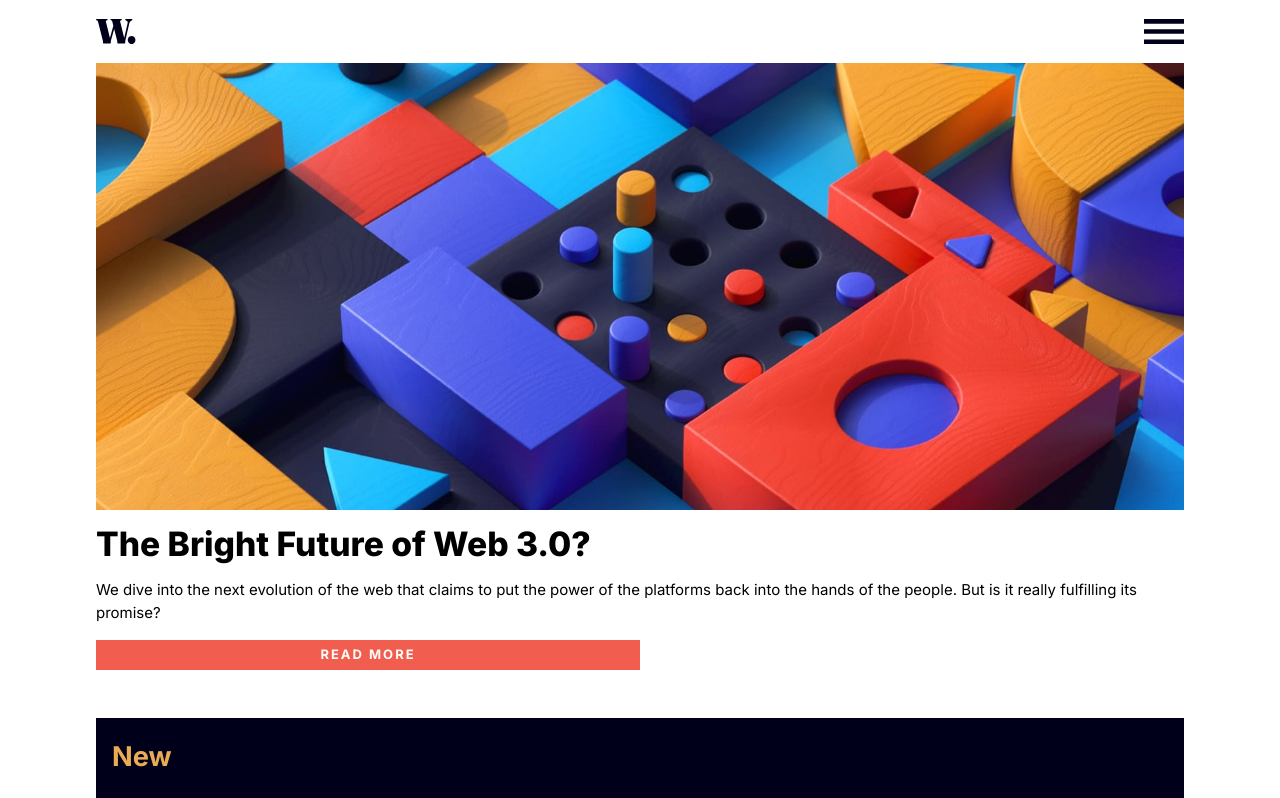
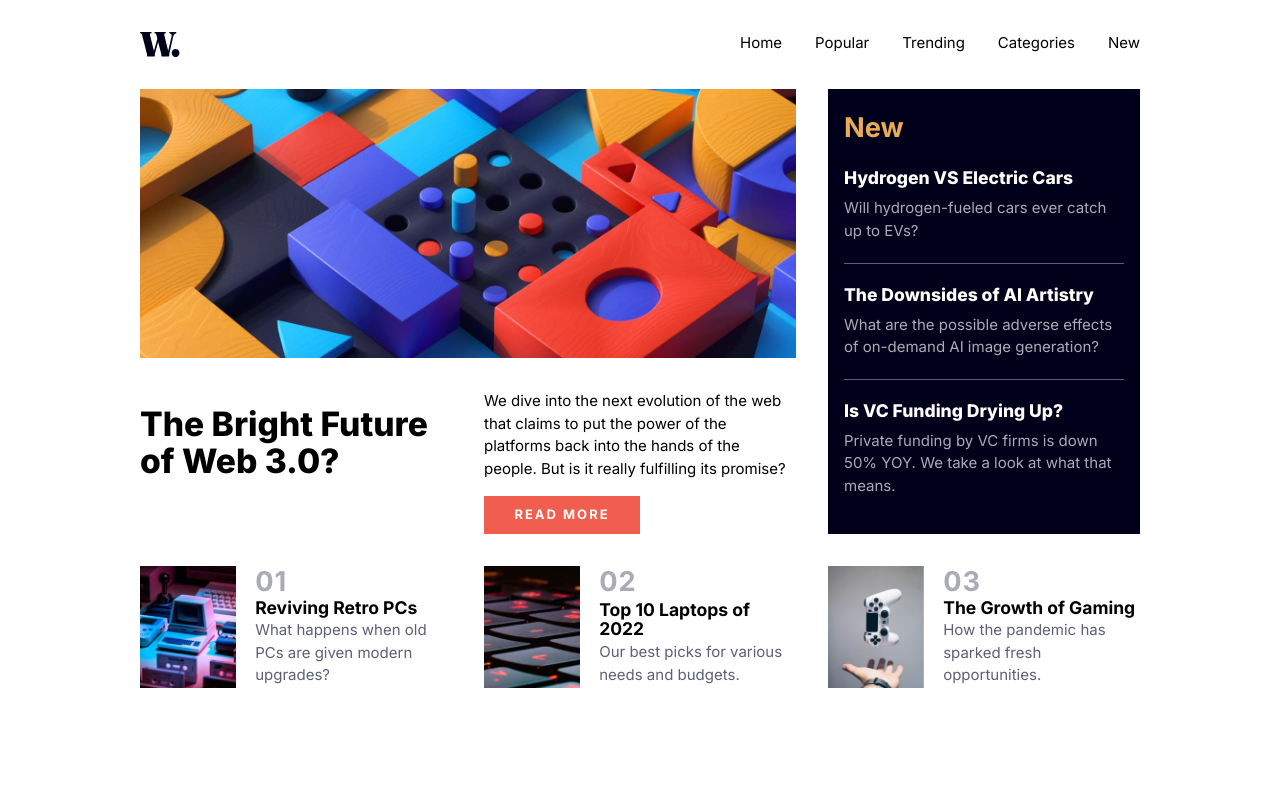
Before and after one commit to yamami-mohammed-monsif/fm--news-homepage, a plain HTML site: page index.html in a window 1280 px wide. Shown: the top 798 px of the page. Drawn offline with Linux system fonts and the light colour scheme.

Commit message:
added media queries and make sure it is responsive

```diff
--- a/index.html
+++ b/index.html
@@ -18,13 +18,13 @@
     <div class="container">
       <nav>
         <img src="assets/images/logo.svg" alt="">
-        <img src="assets/images/icon-menu.svg" alt="">
-        <div class="nav-links" style="display: none;">
-          Home
-          New
-          Popular
-          Trending
-          Categories
+        <img src="assets/images/icon-menu.svg" alt="" class="hamburger-button">
+        <div class="nav-links">
+          <a href="#">Home</a>
+          <a href="">Popular</a>
+          <a href="#trending">Trending</a>
+          <a href="">Categories</a>
+          <a href="#new">New</a>
         </div>
       </nav>
     </div>
@@ -32,24 +32,23 @@
 
   <main>
     <div class="container">
-      <div class="grid-item">
+      <div class="grid">
+        <div class="grid-item1">
           <picture>
-          <source srcset="assets/images/image-web-3-desktop.jpg" media="(min-width: 687px)">
+            <source srcset="assets/images/image-web-3-desktop.jpg" media="(min-width: 1000px)">
             <img src="assets/images/image-web-3-mobile.jpg" alt="">
           </picture>
         </div>
-
-      <div class="grid-item">
+        <div class="grid-item2">
           <h1>The Bright Future of Web 3.0?</h1>
         </div>
-
-      <div class="grid-item">
+        <div class="grid-item3">
           <p>We dive into the next evolution of the web that claims to put the power of the platforms back into the hands of the people.
             But is it really fulfilling its promise?</p>
           <a href="#">Read more</a>
         </div>
-
-      <div class="grid-item new">
+        <!-- new -->
+        <div class="grid-item4 new" id="new">
           <h2>New</h2>
           <h3>Hydrogen VS Electric Cars</h3>
           <p>Will hydrogen-fueled cars ever catch up to EVs?</p>
@@ -60,8 +59,8 @@
           <h3>Is VC Funding Drying Up?</h3>
           <p>Private funding by VC firms is down 50% YOY. We take a look at what that means.</p>
         </div>
-
-      <div class="grid-item latest">
+        <!-- trending -->
+        <div class="grid-item5 trending" id="trending">
           <img src="assets/images/image-retro-pcs.jpg" alt="">
           <div class="flex">
             <h2>01</h2>
@@ -69,8 +68,7 @@
             <p>What happens when old PCs are given modern upgrades?</p>
           </div>
         </div>
-
-      <div class="grid-item latest">
+        <div class="grid-item6 trending">
           <img src="assets/images/image-top-laptops.jpg" alt="">
           <div class="flex">
             <h2>02</h2>
@@ -78,8 +76,7 @@
             <p>Our best picks for various needs and budgets.</p>
           </div>
         </div>
-
-      <div class="grid-item latest">
+        <div class="grid-item7 trending">
           <img src="assets/images/image-gaming-growth.jpg" alt="">
           <div class="flex">
             <h2>03</h2>
@@ -88,6 +85,7 @@
           </div>
         </div>
       </div>
+    </div>
   </main>
 </body>
 </html>
--- a/styles.css
+++ b/styles.css
@@ -48,30 +48,16 @@ picture {
 }
 
 a {
-    font: inherit;
     text-decoration: none;
+    color: inherit;
     display: inline-block;
-    font-size: 13px;
-    font-weight: bold;
-    color: var(--clr-neutral-200);
-    background-color: var(--clr-primary-500);
-    width: 50%;
-    text-align: center;
-    text-transform: uppercase;
-    letter-spacing: 2px;
-    margin-top: 1rem;
-    padding-block: .4em;
-}
-
-a:hover {
-    background-color: var(--clr-neutral-800);
 }
 
 .container {
     width: 85%;
+    max-width: 550px;
     margin-inline: auto;
 }
-
 
 /* *********************************************************************
 header
@@ -87,9 +73,37 @@ nav img {
     width: 2.5rem;
 }
 
+.nav-links {
+    display: none;
+    width: 40%;
+    justify-content: space-between;
+}
+
+.nav-links a:hover {
+    color: var(--clr-primary-500);
+}
+
 /* *********************************************************************
 main
 ********************************************************************** */
+
+main a {
+    font-size: 13px;
+    font-weight: bold;
+    color: var(--clr-neutral-200);
+    background-color: var(--clr-primary-500);
+    width: 50%;
+    text-align: center;
+    text-transform: uppercase;
+    letter-spacing: 2px;
+    margin-top: 1rem;
+    padding-block: .7em;
+}
+
+main a:hover {
+    background-color: var(--clr-neutral-800);
+}
+
 
 /* new section */
 
@@ -103,11 +117,11 @@ main
 .new h2 {
     font-size: 1.7rem;
     color: var(--clr-primary-400);
-    margin-bottom: 1.8rem;
+    margin-bottom: 1.6rem;
 }
 
 .new h3 {
-    margin-bottom: .8rem;
+    margin-bottom: .6rem;
     font-weight: var(--fw-xbold);
 }
 
@@ -124,39 +138,39 @@ hr {
     border: none;
     background-color: var(--clr-neutral-400);
     height: 1px;
-    margin-block: 1.5rem;
+    margin-block: 1.3rem;
 }
 
 
 /* latest insights section */
 
-.latest {
+.trending {
     display: flex;
     margin-bottom: 2rem;
 }
 
-.latest img {
+.trending img {
     width: 6rem;
     margin-right: 1.2rem;
 }
 
-.latest h2 {
+.trending h2 {
     font-size: 1.7rem;
     font-weight: var(--fw-bold);
     color: var(--clr-neutral-300);
     letter-spacing: 1px;
 }
 
-.latest h3 {
+.trending h3 {
     font-weight: var(--fw-bold);
 }
 
-.latest h3:hover {
+.trending h3:hover {
     color: var(--clr-primary-500);
     cursor: pointer;
 }
 
-.latest p {
+.trending p {
     color: var(--clr-neutral-400);
 }
 
@@ -165,3 +179,40 @@ hr {
     flex-direction: column;
     justify-content: space-around;
 }
+
+
+@media (min-width: 1000px) {
+
+    .container {
+        max-width: 1000px;
+    }
+
+    .hamburger-button {
+        display: none;
+    }
+
+    nav {
+        margin-block: 2rem;
+    }
+
+    .nav-links {
+        display: flex;
+    }
+
+    .grid {
+        display: grid;
+        grid-template-columns: repeat(3, 1fr);
+        gap: 2rem;
+    }
+
+    .grid-item1 {
+        grid-column: span 2;
+    }
+
+    .grid-item4 {
+        margin: 0;
+        grid-column: 3;
+        grid-row-start: 1;
+        grid-row-end: 3;
+    }
+}
```
Lines whose indentation alone changed are shown as unchanged.
